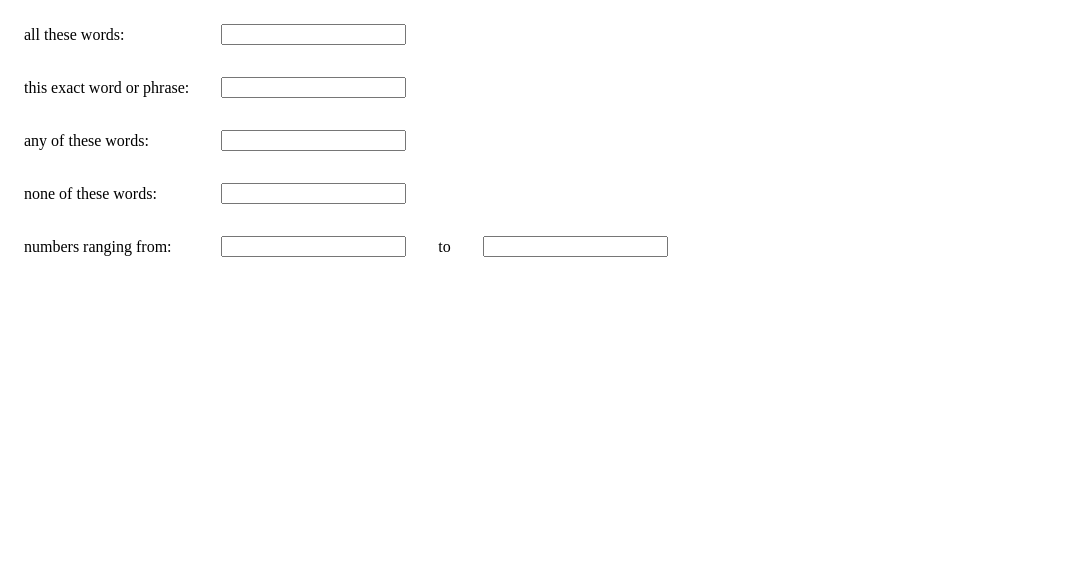
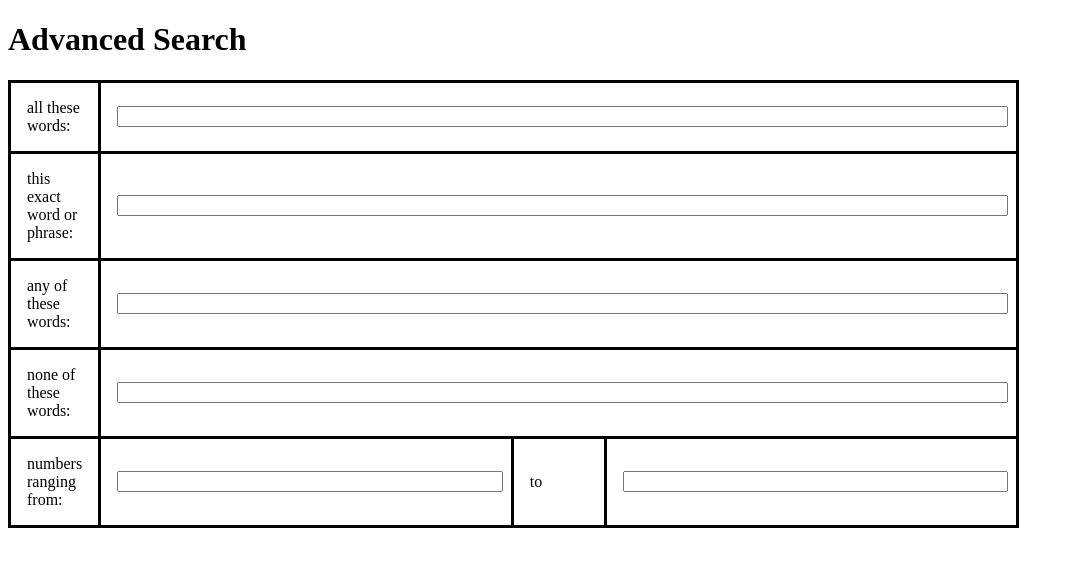
Before and after one commit to vddo/2dos-prj1, a plain HTML site: page html/advanced.html in a window 1280 px wide. Shown: the whole page, without its empty margins (0-1074 px from the left). Drawn offline with Linux system fonts and the light colour scheme.

Commit message:
advanced.html: colspan=3

```diff
--- a/html/advanced.html
+++ b/html/advanced.html
@@ -5,37 +5,60 @@
         <style>
             table {
                 border-collapse: collapse;
+                border-style: solid;
+                width: 80%;
             }
             td {
                 padding: 1em;
+                border-style: solid;
             }
         </style>
     </head>
+
     <body>
+        <h1>Advanced Search</h1>
+
         <table>
             <tbody>
                 <tr>
+                    <!-- Row 1 -->
                     <td>all these words:</td>
-                    <td><input type="text"></td>
+                    <!-- width:100% padding-right:10px -->
+                    <td colspan="3" style="width: 100%">
+                        <input type="text" style="width: 100%" />
+                    </td>
                 </tr>
+
                 <tr>
+                    <!-- Row 2 -->
                     <td>this exact word or phrase:</td>
-                    <td><input type="text"></td>
+                    <td colspan="3">
+                        <input type="text" style="width: 100%" />
+                    </td>
                 </tr>
+
                 <tr>
+                    <!-- Row 3 -->
                     <td>any of these words:</td>
-                    <td><input type="text"></td>
+                    <td colspan="3">
+                        <input type="text" style="width: 100%" />
+                    </td>
                 </tr>
+
                 <tr>
+                    <!-- Row 4 -->
                     <td>none of these words:</td>
-                    <td><input type="text"></td>
+                    <td colspan="3">
+                        <input type="text" style="width: 100%" />
+                    </td>
                 </tr>
+
                 <tr>
+                    <!-- Row 5 -->
                     <td>numbers ranging from:</td>
-                    <td><input type="text"></td>
+                    <td><input type="text" style="width: 100%" /></td>
                     <td>to</td>
-                    <td><input type="text"/></td>
-
+                    <td><input type="text" style="width: 100%" /></td>
                 </tr>
             </tbody>
         </table>
```
Lines whose indentation alone changed are shown as unchanged.
